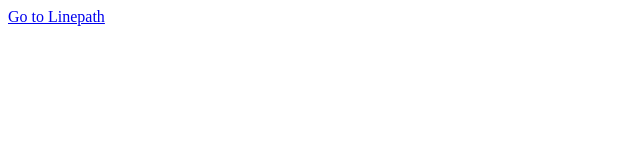
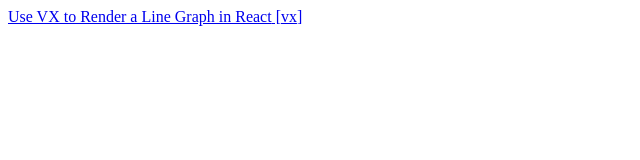
Before and after one commit to codedailyio/reactd3, a Gatsby site: page / in a window 1280 px wide. Shown: the whole page, without its empty margins (0-640 px from the left). Built offline with nearby package versions, Linux system fonts and the light colour scheme; Gatsby itself is replaced by a stand-in of ours.

Commit message:
Add in list of articles

```diff
--- a/articles/vx_linepath.md
+++ b/articles/vx_linepath.md
@@ -1,5 +1,6 @@
 ---
 path: "/vx/linepath"
 date: "2018-02-27"
+library: "vx"
 title: "Use VX to Render a Line Graph in React"
 ---
--- /dev/null
+++ b/src/components/post-link.js
@@ -0,0 +1,12 @@
+import React from "react";
+import Link from "gatsby-link";
+
+const PostLink = ({ post }) => (
+  <div>
+    <Link to={post.frontmatter.path}>
+      {post.frontmatter.title} [{post.frontmatter.library}]
+    </Link>
+  </div>
+);
+
+export default PostLink;
--- a/src/pages/index.js
+++ b/src/pages/index.js
@@ -1,10 +1,31 @@
-import React from 'react'
-import Link from 'gatsby-link'
+import React from "react";
+import PostLink from "../components/post-link";
 
-const IndexPage = () => (
-  <div>
-    <Link to="/vx/linepath/">Go to Linepath</Link>
-  </div>
-)
+const IndexPage = ({ data: { allMarkdownRemark: { edges } } }) => {
+  const Posts = edges
+    .filter(edge => !!edge.node.frontmatter.date) // You can filter your posts based on some criteria
+    .map(edge => <PostLink key={edge.node.id} post={edge.node} />);
 
-export default IndexPage
+  return <div>{Posts}</div>;
+};
+
+export default IndexPage;
+
+export const pageQuery = graphql`
+  query IndexQuery {
+    allMarkdownRemark(sort: { order: DESC, fields: [frontmatter___date] }) {
+      edges {
+        node {
+          id
+          excerpt(pruneLength: 250)
+          frontmatter {
+            date(formatString: "MMMM DD, YYYY")
+            library
+            path
+            title
+          }
+        }
+      }
+    }
+  }
+`;
```
